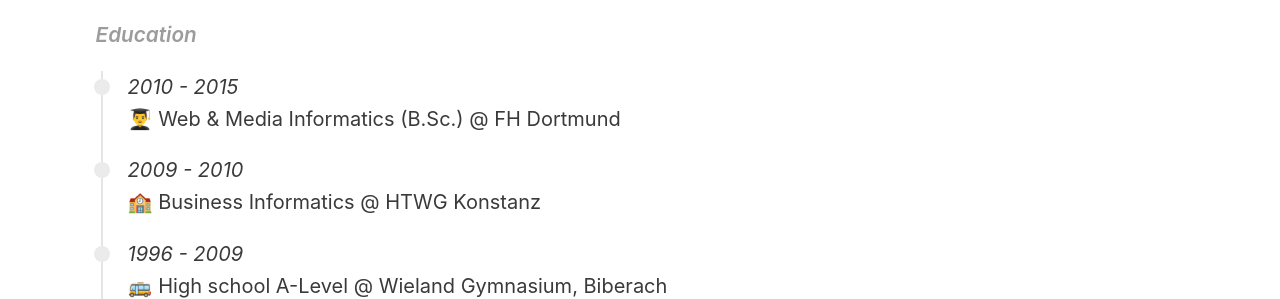
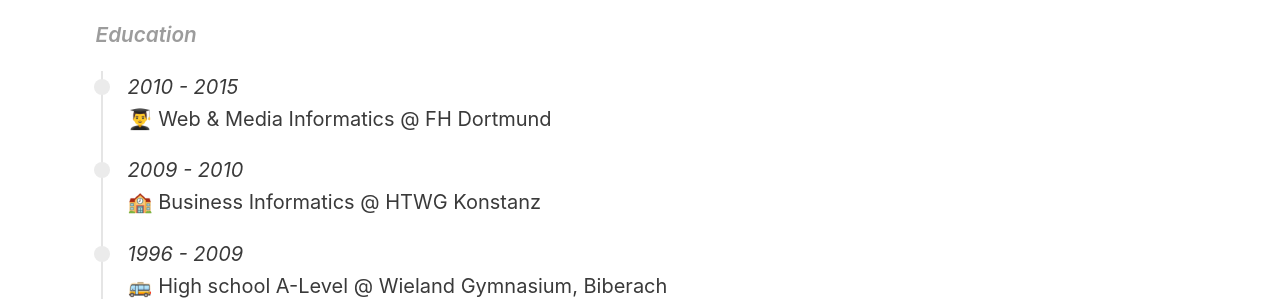
Before and after one commit to l4ci/l4ci.github.io, a Jekyll site: the page built from index.html, in a window 1280 px wide and 900 px high, scrolled down 3439 px. Shown: the part 153-452 px from the top of the window. Built offline with Jekyll 4.4.1, drawn with Linux system fonts in a browser that asks for light colours; the list of posts is cut into pages by our own code.

Commit message:
Remove degree designation from Dortmund CV entry
The studies were not completed with a degree, so listing (B.Sc.)
overstated them. The timeline itself stays.

```diff
--- a/_data/cv.yml
+++ b/_data/cv.yml
@@ -32,7 +32,7 @@
 education:
   - period: 2010 - 2015
     emoji: 👨‍🎓
-    title: Web & Media Informatics (B.Sc.)
+    title: Web & Media Informatics
     org: FH Dortmund
   - period: 2009 - 2010
     emoji: 🏫
```
